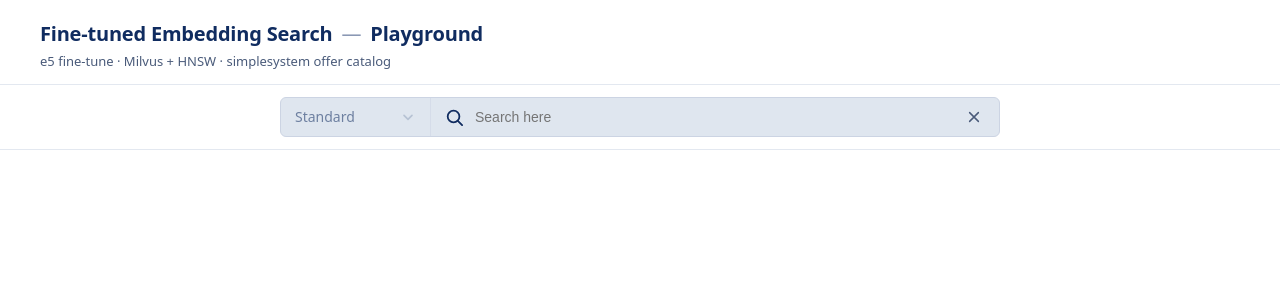
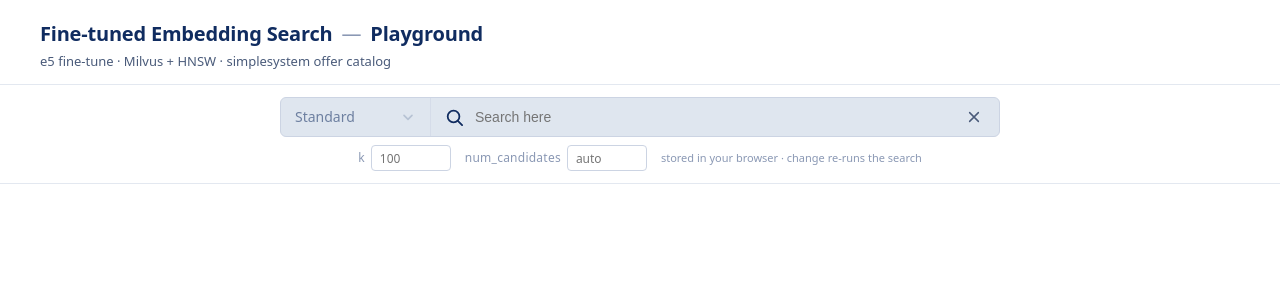
Before and after one commit to mxgr7/simplesystem-embedding, a Python web app: template playground-app/templates/index.html in a window 1280 px wide. Shown: the top 300 px of the page. Run offline with Jinja, Linux system fonts and the light colour scheme; the template is opened without the code that fills it, so the values that code supplies are empty.

Commit message:
Expose k and num_candidates knobs in playground UI
The two inputs below the search bar override SEARCH_TOP_K and inject
HNSW's ef into search_params. Values persist to localStorage and apply
to both initial searches and Load-more.

Co-Authored-By: Claude Opus 4.7 (1M context) <noreply@anthropic.com>

```diff
--- a/playground-app/static/app.css
+++ b/playground-app/static/app.css
@@ -76,10 +76,60 @@ button { font: inherit; color: inherit; }
   max-width: 1200px;
   margin: 0 auto;
   display: flex;
+  flex-direction: column;
+  gap: 8px;
+  position: relative;
+}
+
+.topbar-row {
+  display: flex;
   align-items: center;
   justify-content: center;
   gap: 12px;
   position: relative;
+}
+
+.search-params {
+  display: flex;
+  align-items: center;
+  justify-content: center;
+  gap: 14px;
+  flex-wrap: wrap;
+  font-size: 12px;
+  color: var(--text-mid);
+}
+
+.search-params .param {
+  display: inline-flex;
+  align-items: center;
+  gap: 6px;
+}
+
+.search-params .param-label {
+  color: var(--text-light);
+  letter-spacing: 0.02em;
+}
+
+.search-params input {
+  width: 80px;
+  height: 26px;
+  padding: 0 8px;
+  border: 1px solid var(--border-strong);
+  border-radius: 4px;
+  background: #fff;
+  color: var(--text);
+  font: inherit;
+  font-size: 12px;
+  outline: 0;
+}
+
+.search-params input:focus {
+  border-color: var(--blue);
+}
+
+.search-params .param-hint {
+  color: var(--text-light);
+  font-size: 11px;
 }
 
 .search-cluster {
--- a/playground-app/templates/_card_items.html
+++ b/playground-app/templates/_card_items.html
@@ -59,7 +59,8 @@
           hx-get="/search?q={{ query|urlencode }}&offset={{ next_offset }}"
           hx-target="#load-more"
           hx-swap="outerHTML"
-          hx-indicator="#search-indicator">
+          hx-indicator="#search-indicator"
+          hx-include="[name='k'],[name='num_candidates']">
     Load more
   </button>
 </li>
--- a/playground-app/templates/_debug_panel.html
+++ b/playground-app/templates/_debug_panel.html
@@ -27,6 +27,7 @@
       <dt>embed url</dt><dd>{{ debug.embed_url }}</dd>
       <dt>embed dim</dt><dd>{{ debug.embed_dim }}</dd>
       <dt>top k</dt><dd>{{ debug.top_k }}</dd>
+      <dt>num_candidates</dt><dd>{{ debug.num_candidates if debug.num_candidates is not none else "auto (index default)" }}</dd>
       <dt>search params</dt><dd>{{ debug.search_params }}</dd>
       <dt>output fields</dt><dd>{{ debug.output_fields|join(', ') }}</dd>
     </dl>
--- a/playground-app/templates/index.html
+++ b/playground-app/templates/index.html
@@ -16,6 +16,7 @@
   </div>
   <header class="topbar">
     <div class="topbar-inner">
+      <div class="topbar-row">
         <div class="search-cluster">
           <button class="catalog-pill" type="button" disabled title="Catalog selector — unavailable">
             <span>Standard</span>
@@ -26,7 +27,8 @@
                 hx-target="#results"
                 hx-swap="innerHTML"
                 hx-push-url="true"
-              hx-indicator="#search-indicator">
+                hx-indicator="#search-indicator"
+                hx-include="[name='k'],[name='num_candidates']">
             <svg class="search-icon" viewBox="0 0 20 20" width="18" height="18" aria-hidden="true"><circle cx="9.5" cy="9.5" r="6.5" fill="none" stroke="currentColor" stroke-width="2"/><path d="m14 14 5 5" fill="none" stroke="currentColor" stroke-width="2" stroke-linecap="round"/></svg>
             <input type="text" name="q" placeholder="Search here" value="{{ query }}" autocomplete="off" autofocus>
             <button type="button" class="clear-btn" aria-label="Clear" onclick="this.form.q.value='';this.form.q.focus();">
@@ -36,10 +38,44 @@
         </div>
         <div class="topbar-indicator" id="search-indicator">Searching…</div>
       </div>
+      <div class="search-params" id="search-params">
+        <label class="param">
+          <span class="param-label">k</span>
+          <input type="number" name="k" min="1" max="10000" step="1" placeholder="100" inputmode="numeric">
+        </label>
+        <label class="param">
+          <span class="param-label">num_candidates</span>
+          <input type="number" name="num_candidates" min="0" max="100000" step="1" placeholder="auto" inputmode="numeric">
+        </label>
+        <span class="param-hint">stored in your browser · change re-runs the search</span>
+      </div>
+    </div>
   </header>
 
   <main class="page">
     <div id="results">{{ initial_html|safe }}</div>
   </main>
+
+  <script>
+    (function () {
+      var KEYS = { k: "playground.k", num_candidates: "playground.num_candidates" };
+      var form = document.querySelector("form.search-box");
+      var inputs = {
+        k: document.querySelector('input[name="k"]'),
+        num_candidates: document.querySelector('input[name="num_candidates"]'),
+      };
+      Object.keys(inputs).forEach(function (name) {
+        var saved = localStorage.getItem(KEYS[name]);
+        if (saved !== null) inputs[name].value = saved;
+        inputs[name].addEventListener("change", function () {
+          var v = inputs[name].value.trim();
+          if (v === "") localStorage.removeItem(KEYS[name]);
+          else localStorage.setItem(KEYS[name], v);
+          var q = form.querySelector('input[name="q"]').value.trim();
+          if (q && window.htmx) window.htmx.trigger(form, "submit");
+        });
+      });
+    })();
+  </script>
 </body>
 </html>
```
Also changed, not shown: playground-app/main.py (+20 -3 lines), playground-app/milvus_search.py (+12 -3 lines). Lines whose indentation alone changed are shown as unchanged.
